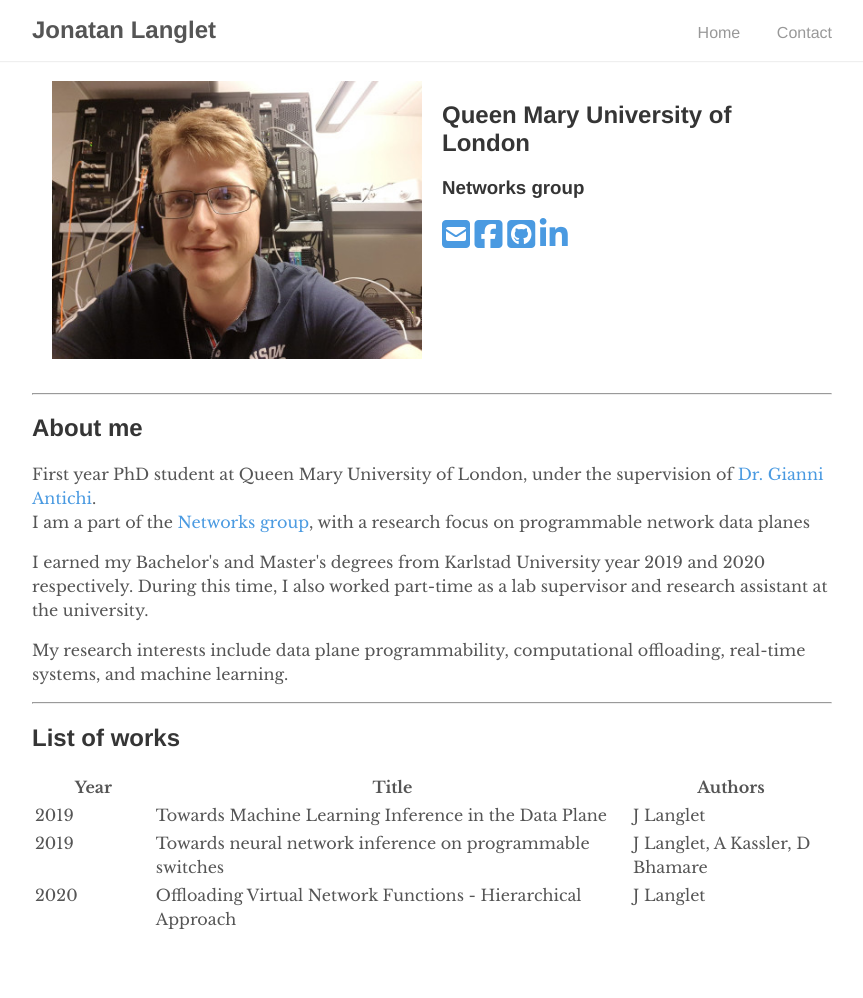
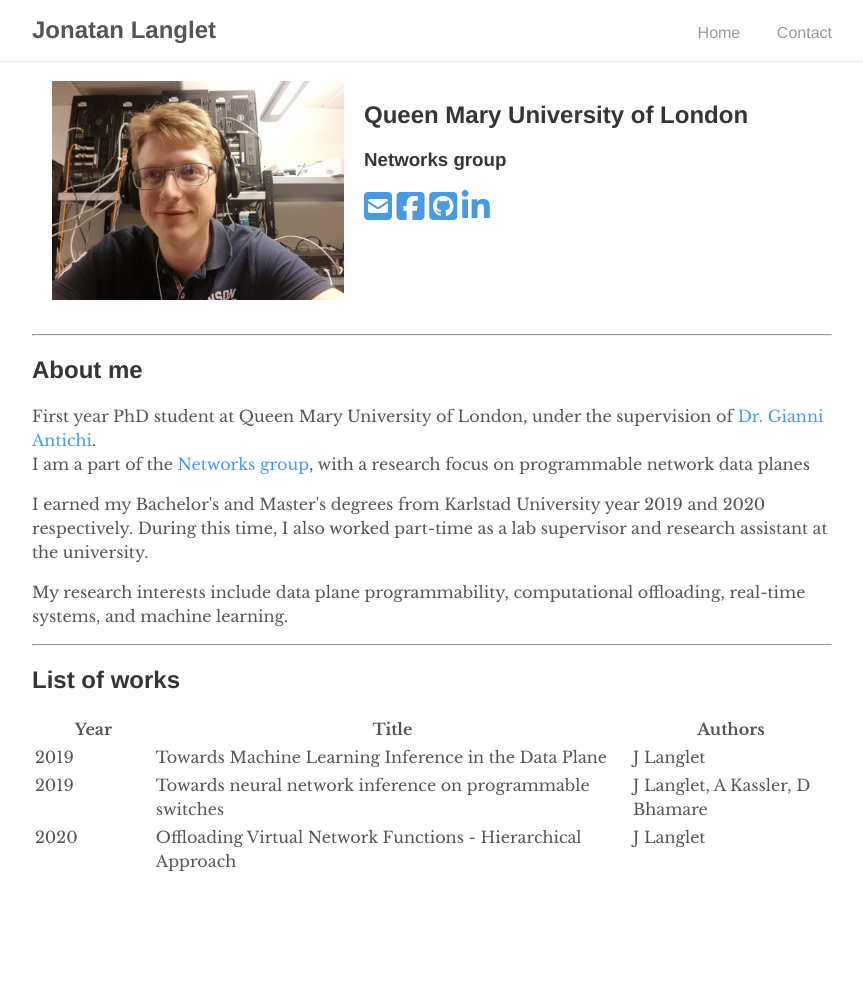
Before and after one commit to jonlanglet/jonlanglet.github.io, a Jekyll site: the page built from index.md, in a window 1280 px wide. Shown: the whole page, without its empty margins (208-1071 px from the left). Built offline with Jekyll 4.4.1, drawn with Linux system fonts in a browser that asks for light colours; nearby versions of some CDN libraries; after the commit the page ends 940 px from its top, so only the background shows below that.

Commit message:
minor tweaks

```diff
--- a/_includes/header.html
+++ b/_includes/header.html
@@ -1,9 +1,9 @@
 <div class="row" style="width: 100%; overflow: hidden;">
 	<div class="row" style="padding: 10px;">
-		<div class="col" style="width: 50%; float: left; padding: 10px;">
+		<div class="col" style="width: 40%; float: left; padding: 10px;">
 			<img src="/assets/portrait.jpg">
 		</div>
-		<div class="col" style="width: 50%; float: left; padding: 10px;">
+		<div class="col" style="width: 60%; float: left; padding: 10px;">
 			<p>
 				<h2>Queen Mary University of London</h2>
 				<h3>Networks group</h3>
```
